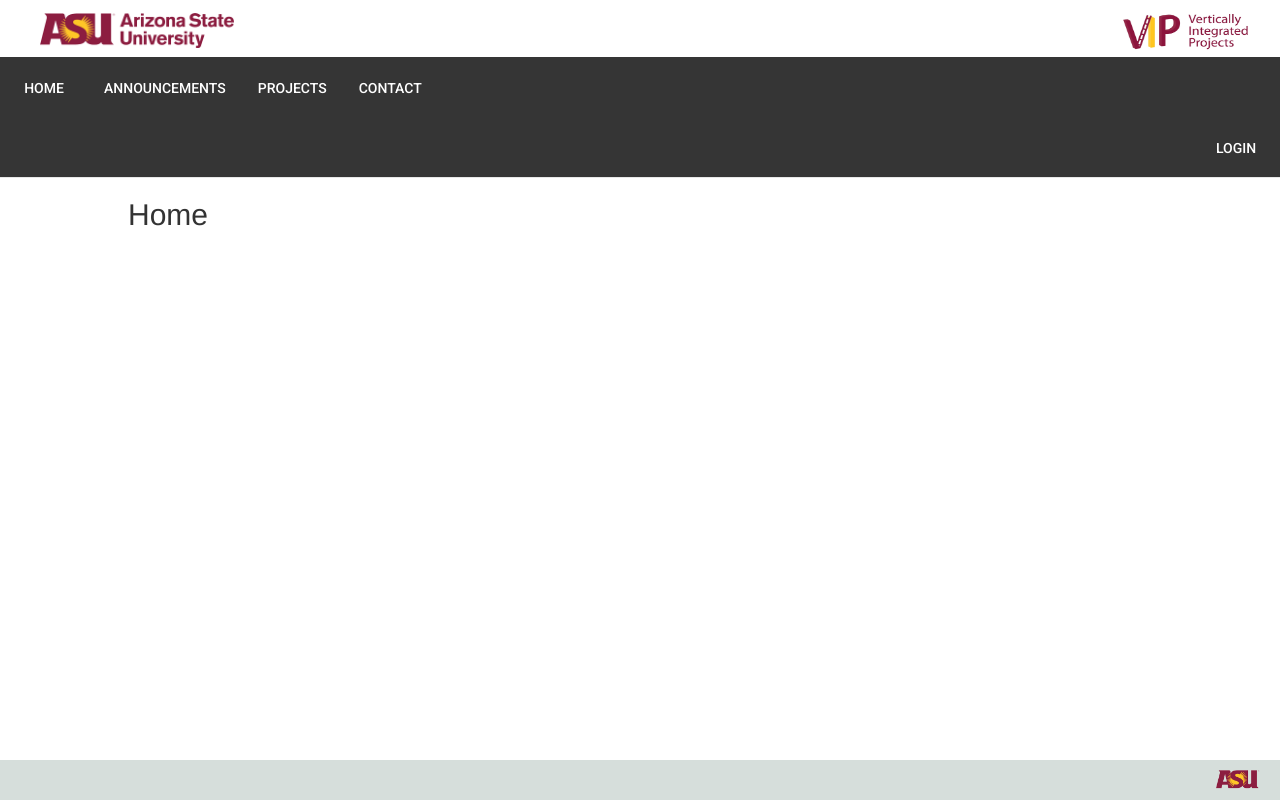
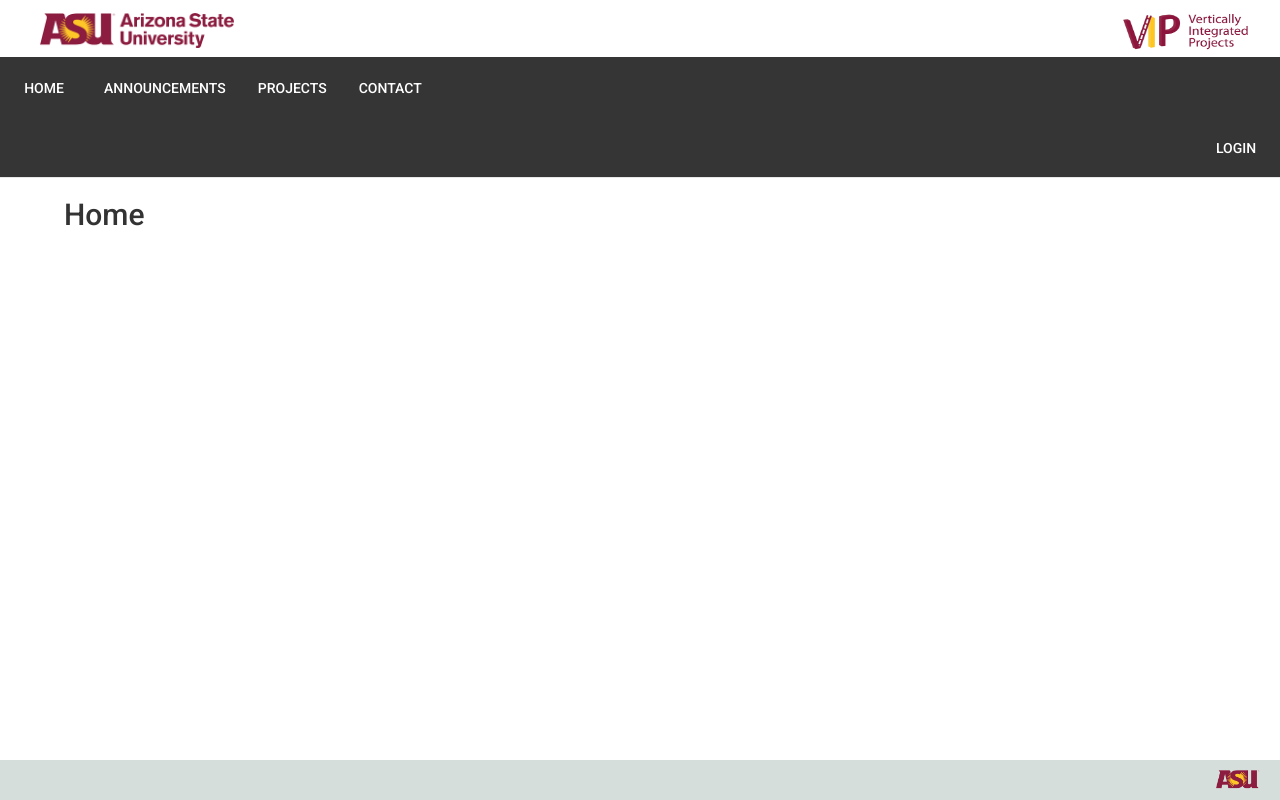
Before and after one commit to HanchengZhao/VIP-web, a React (Create React App) app: page / in a window 1280 px wide. Built offline with nearby package versions, Linux system fonts and the light colour scheme; what react-tap-event-plugin would draw is missing.

Commit message:
project cards

```diff
--- a/package.json
+++ b/package.json
@@ -11,6 +11,7 @@
     "react-tap-event-plugin": "^2.0.1"
   },
   "devDependencies": {
+    "flow-bin": "^0.48.0",
     "react-scripts": "1.0.7"
   },
   "scripts": {
--- a/src/App.js
+++ b/src/App.js
@@ -9,8 +9,10 @@ import {
 import Announcement from './component/Announcement';
 import DropDown from './component/DropDown';
 import quiz from './quiz';
+import Footer from './component/Footer';
 import Header from './component/Header';
-import Footer from './component/Footer';
+import ProjectList from './component/projects/ProjectList';
+
 
 import './style/App.css';
 
@@ -48,7 +50,7 @@ class App extends Component {
           <div className="App">
             <Route exact path="/" component={Home}/>
             <Route path="/announcement" component={Announcement}/>
-            <Route path="/projects" component={Projects}/>
+            <Route path="/projects" component={ProjectList}/>
             <Route path="/contact" component={Contact}/>
           </div>
         <Footer />
--- a/src/style/App.css
+++ b/src/style/App.css
@@ -1,7 +1,7 @@
 .App {
   /*text-align: center;*/
   margin: auto;
-  width: 80%;
+  width: 90%;
   min-height: 100%;
   position: relative;
 }
--- a/src/style/index.css
+++ b/src/style/index.css
@@ -5,4 +5,5 @@ html {
 
 body {
   margin: 0 0 40px;
+  font-family: 'Roboto', sans-serif;
 }
```
